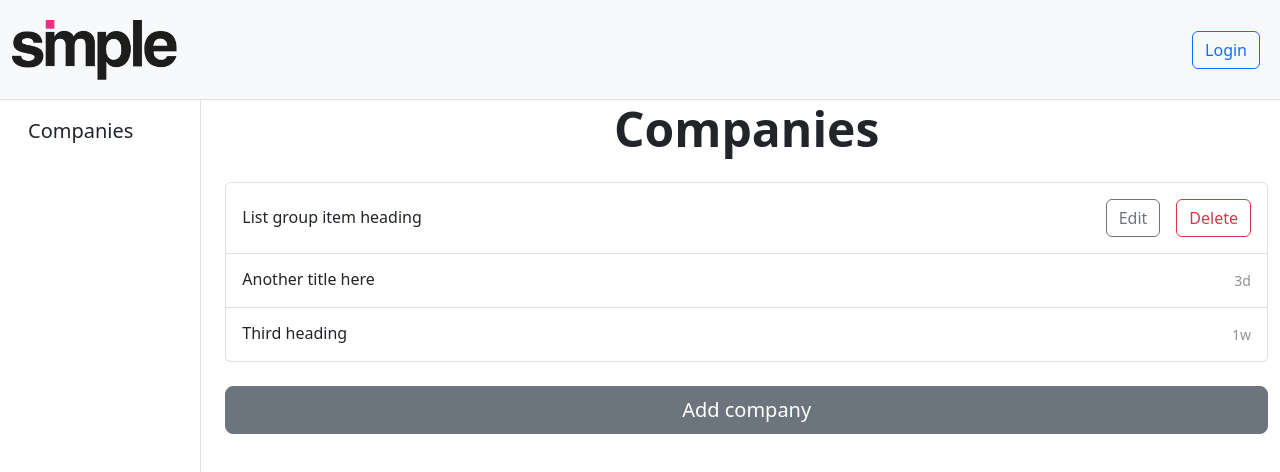
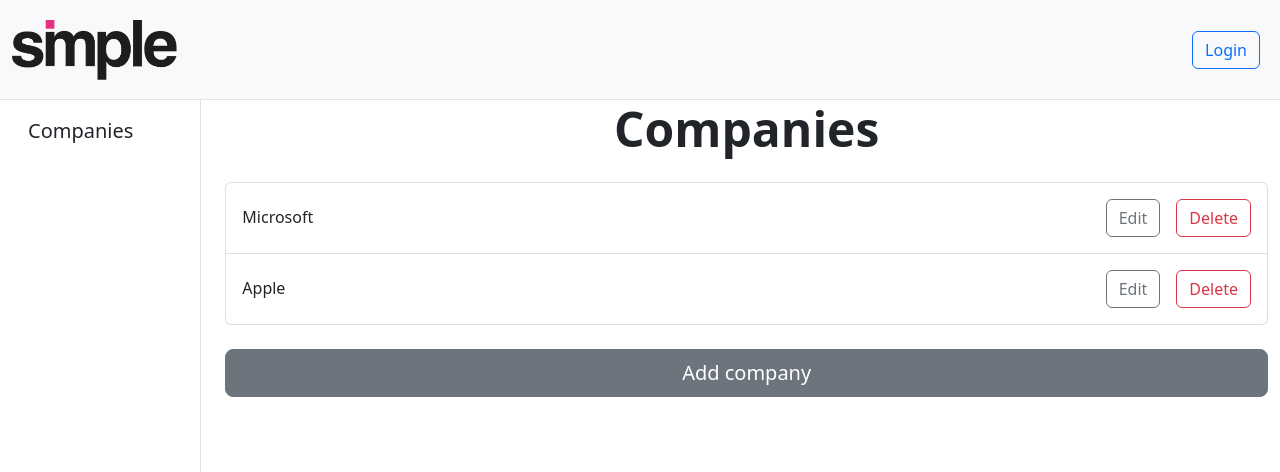
Before and after one commit to EVeligora/simple_react, a React (Create React App) app: page / in a window 1280 px wide. Shown: the top 472 px of the page. Built offline with nearby package versions, Linux system fonts and the light colour scheme.

Commit message:
fix modals new favicon

```diff
--- a/src/components/Companies/Companies.jsx
+++ b/src/components/Companies/Companies.jsx
@@ -4,13 +4,38 @@ const Companies = () => {
     <>
       <h1 class="display-5 fw-bold text-center mb-4">Companies</h1>
       <div className="list-group w-auto mb-4">
-        <div className="list-group-item list-group-item-action d-flex gap-3 py-3">
+        <div className="list-group-item d-flex gap-3 py-3">
           <div className="d-flex gap-2 w-100">
             <div className="d-flex align-items-center">
-              <h6 className="mb-0">List group item heading</h6>
+              <h6 className="mb-0">Microsoft</h6>
             </div>
             <div className="d-flex ms-auto">
               <button type="button" class="btn btn-outline-secondary" data-bs-toggle="modal" data-bs-target="#editCompany">Edit</button>
+
+              <button type="button" class="btn btn-outline-danger ms-3" data-bs-toggle="modal" data-bs-target="#deleteCompany">Delete</button>
+
+            </div>
+          </div>
+        </div>
+        <div className="list-group-item d-flex gap-3 py-3">
+          <div className="d-flex gap-2 w-100">
+            <div className="d-flex align-items-center">
+              <h6 className="mb-0">Apple</h6>
+            </div>
+            <div className="d-flex ms-auto">
+              <button type="button" class="btn btn-outline-secondary" data-bs-toggle="modal" data-bs-target="#editCompany">Edit</button>
+
+              <button type="button" class="btn btn-outline-danger ms-3" data-bs-toggle="modal" data-bs-target="#deleteCompany">Delete</button>
+
+            </div>
+          </div>
+        </div>
+      </div>
+      <div className="row">
+        <div className="col w-100">
+          <button type="button" class="btn btn-secondary btn-lg w-100" data-bs-toggle="modal" data-bs-target="#addCompany">Add company</button>
+        </div>
+      </div>
       {/* Modal */}
       <div className="modal fade" id="editCompany" tabIndex={-1} aria-labelledby="editCompanyLabel" aria-hidden="true">
         <div className="modal-dialog modal-dialog-centered">
@@ -34,13 +59,12 @@ const Companies = () => {
           </div>
         </div>
       </div>
-              <button type="button" class="btn btn-outline-danger ms-3" data-bs-toggle="modal" data-bs-target="#deleteCompany">Delete</button>
       {/* Modal */}
       <div className="modal fade" id="deleteCompany" tabIndex={-1} aria-labelledby="deleteCompanyLabel" aria-hidden="true">
         <div className="modal-dialog modal-dialog-centered">
           <div className="modal-content">
             <div className="modal-header">
-                      <h5 className="modal-title" id="deleteCompanyLabel">Edit company</h5>
+              <h5 className="modal-title" id="deleteCompanyLabel">Delete company</h5>
               <button type="button" className="btn-close" data-bs-dismiss="modal" aria-label="Close" />
             </div>
             <div className="modal-body">
@@ -51,33 +75,6 @@ const Companies = () => {
               <button type="button" className="btn btn-primary">Delete</button>
             </div>
           </div>
-                </div>
-              </div>
-
-            </div>
-          </div>
-        </div>
-        <div className="list-group-item list-group-item-action d-flex gap-3 py-3">
-          <div className="d-flex gap-2 w-100 justify-content-between">
-            <div>
-              <h6 className="mb-0">Another title here</h6>
-            </div>
-            <small className="opacity-50 text-nowrap">3d</small>
-          </div>
-        </div>
-        <div className="list-group-item list-group-item-action d-flex gap-3 py-3">
-
-          <div className="d-flex gap-2 w-100 justify-content-between">
-            <div>
-              <h6 className="mb-0">Third heading</h6>
-            </div>
-            <small className="opacity-50 text-nowrap">1w</small>
-          </div>
-        </div>
-      </div>
-      <div className="row">
-        <div className="col w-100">
-          <button type="button" class="btn btn-secondary btn-lg w-100" data-bs-toggle="modal" data-bs-target="#addCompany">Add company</button>
         </div>
       </div>
       {/* Modal */}
```
Also changed, not shown: 1 other file (tests, documents, lock files or other folders). Lines whose indentation alone changed are shown as unchanged.
